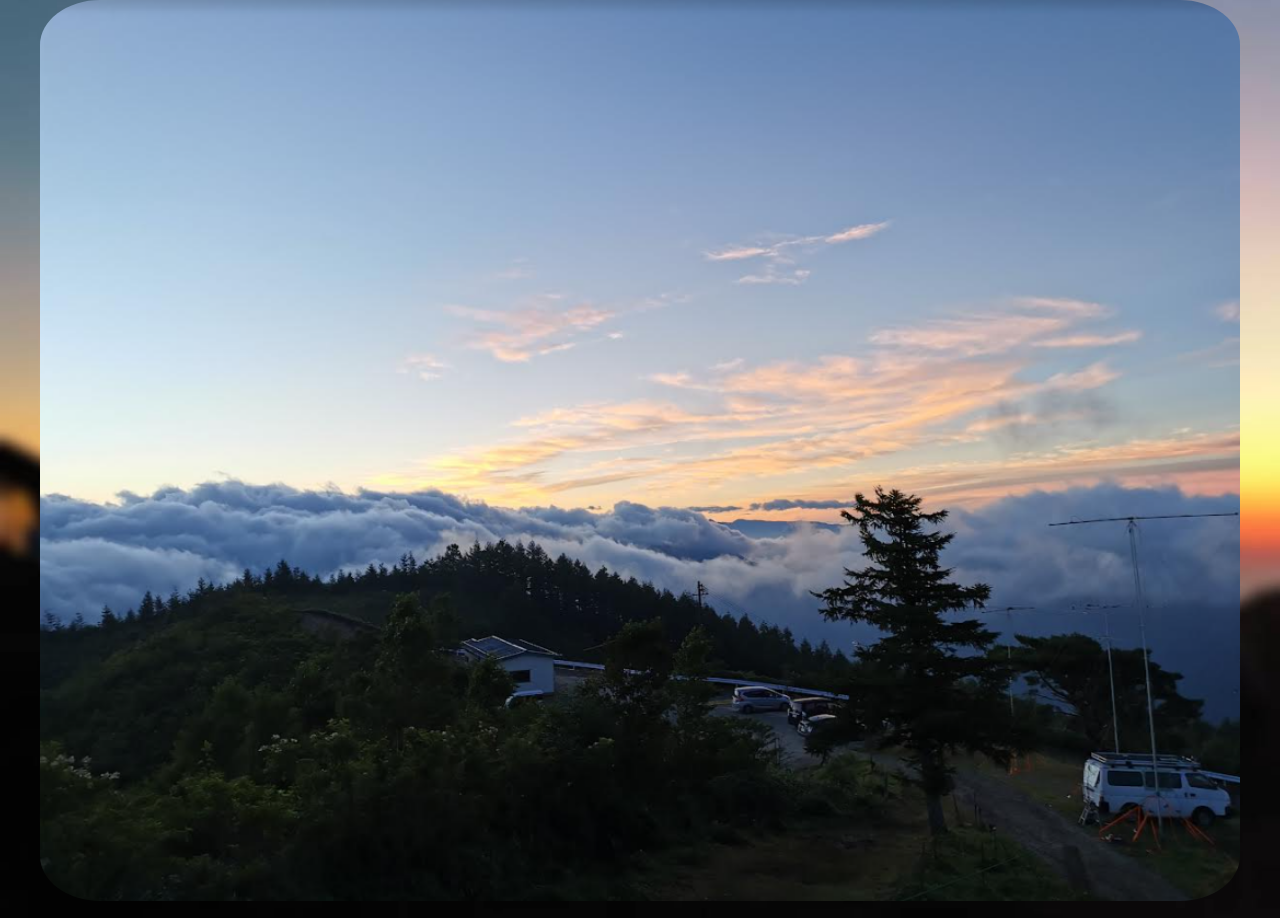
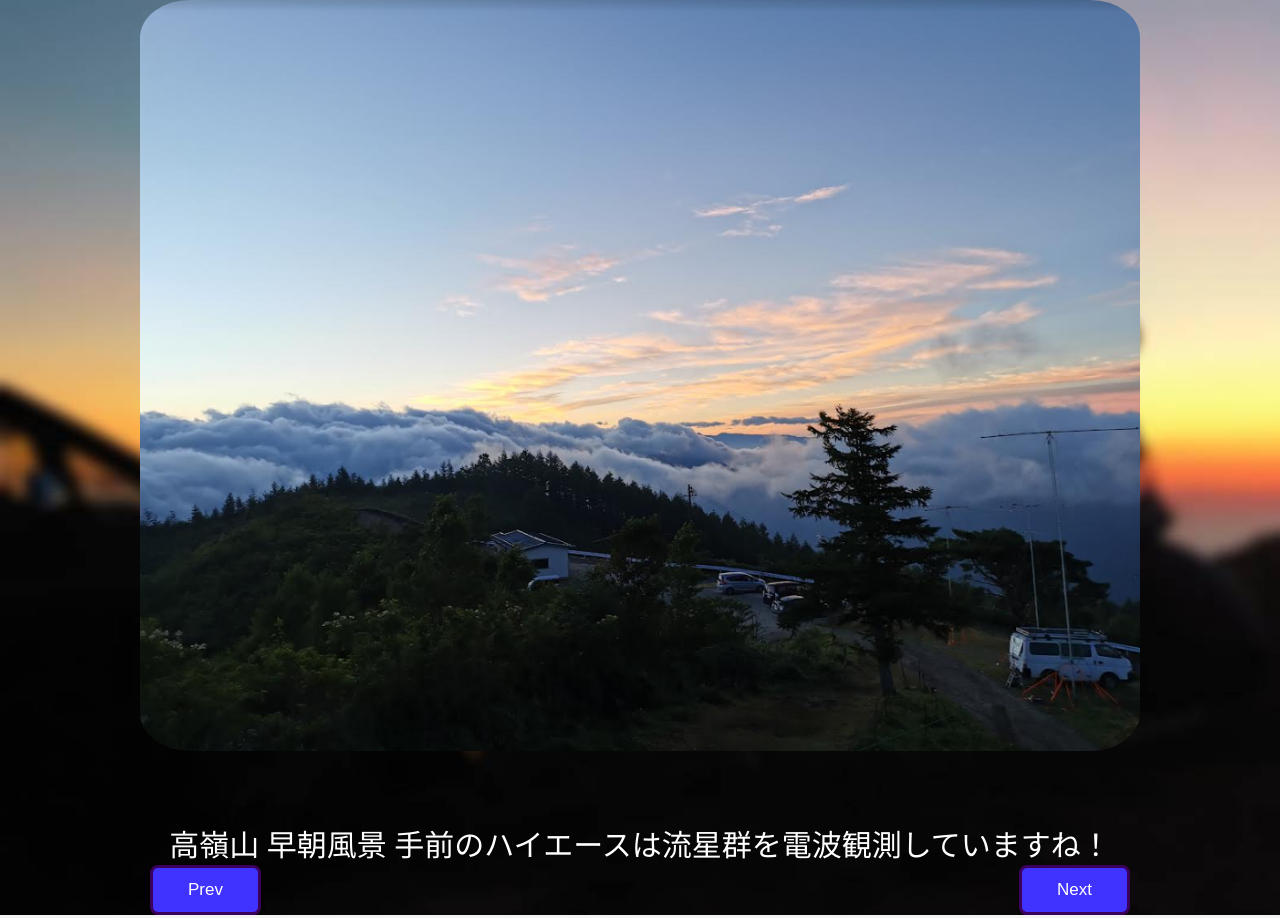
Before and after one commit to jiyunya-nagata/jiyunya-nagata.github.io, a plain HTML site: page intro/intro.html in a window 1280 px wide. Shown: the top 918 px of the page. Drawn offline with Linux system fonts and the light colour scheme.

Commit message:
Update styles.css

```diff
--- a/intro/styles.css
+++ b/intro/styles.css
@@ -11,7 +11,7 @@ body {
   display: flex;
   flex-direction: column;
   align-items: center;
-  width: 1200px;
+  width: 1000px;
 }
 
 #text-below-slideshow {
@@ -22,8 +22,8 @@ body {
 }
 
 .slideshow {
-  width: 1200px;
-  height: 910px;
+  width: 1000px;
+  height: 800px;
   position: relative;
   overflow: hidden;
 }
```
